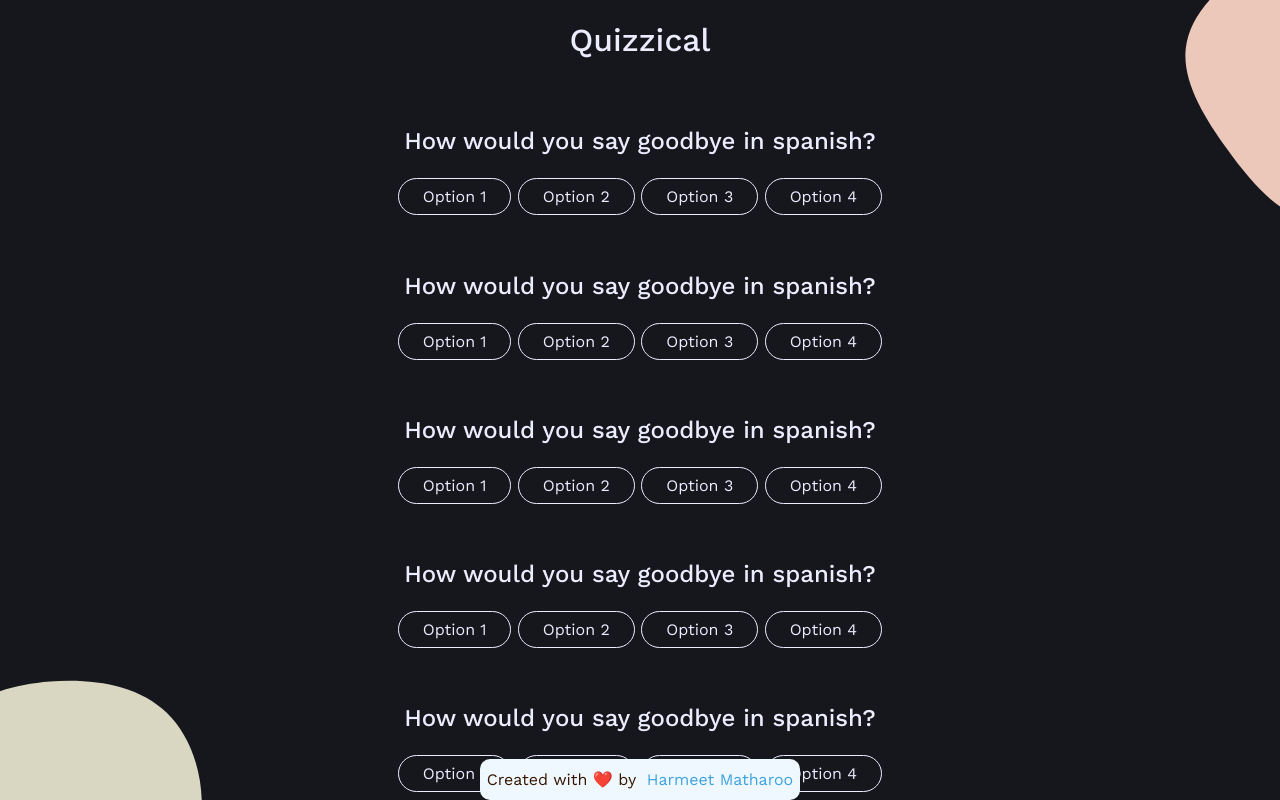
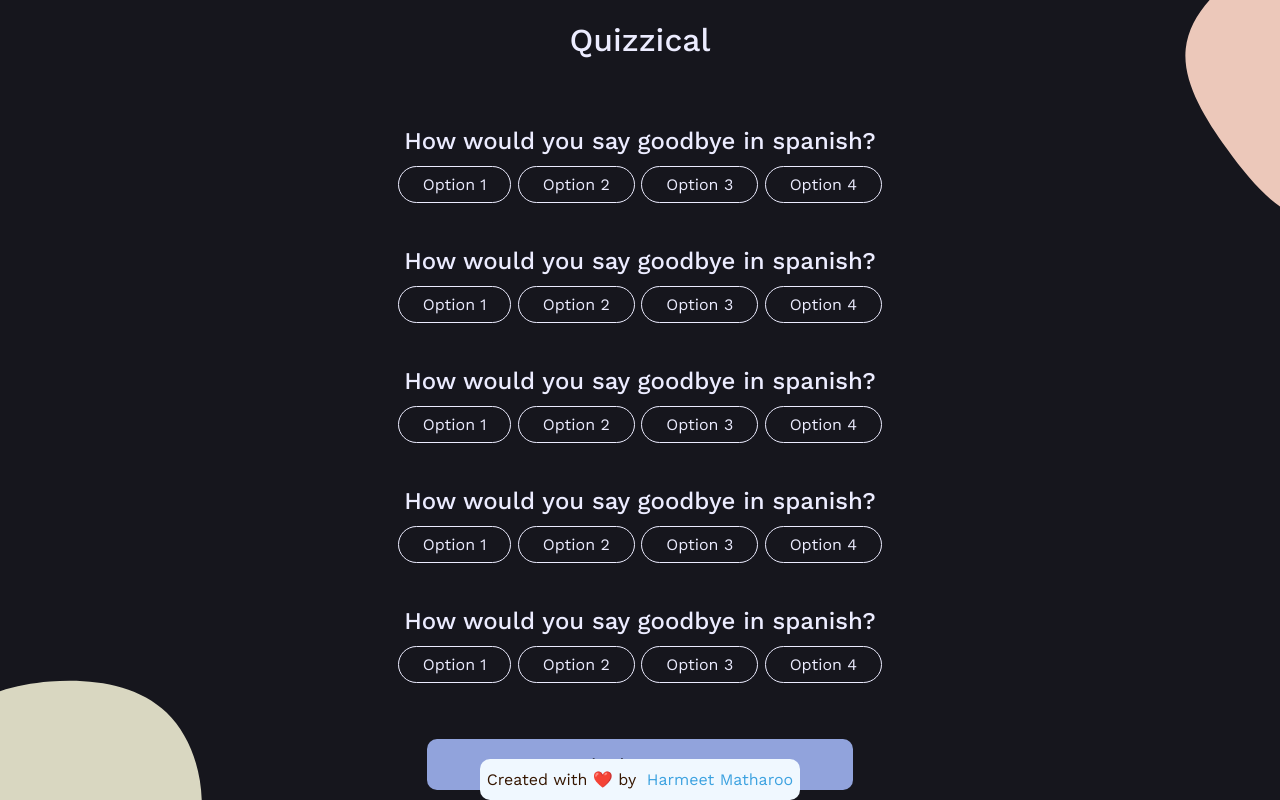
Before and after one commit to hmjatt/Quizzical, a React (Create React App) app in the folder quizzical/: page / in a window 1280 px wide. Both pictures are taken after a click on the button "Start Quiz". Built offline with nearby package versions, Linux system fonts and the light colour scheme.

Commit message:
Multiple `Options` can be selected

```diff
--- a/quizzical/src/components/Quiz.js
+++ b/quizzical/src/components/Quiz.js
@@ -5,45 +5,205 @@ function Quiz() {
 
     return (
         <div className="quiz">
-			<h1 className="heading">Quizzical</h1>
+            <h1 className="heading">Quizzical</h1>
             <h2 className="questions">How would you say goodbye in spanish?</h2>
             <div className="options">
-                <button>Option 1</button>
-                <button>Option 2</button>
-                <button>Option 3</button>
-                <button>Option 4</button>
+                <div>
+                    <input
+                        type="radio"
+                        name="question_1"
+                        id="q1_o1"
+                        value="Option 1"
+                    />
+                    <label htmlFor="q1_o1">Option 1</label>
+                </div>
+                <div>
+                    <input
+                        type="radio"
+                        name="question_1"
+                        id="q1_o2"
+                        value="Option 2"
+                    />
+                    <label htmlFor="q1_o2">Option 2</label>
+                </div>
+                <div>
+                    <input
+                        type="radio"
+                        name="question_1"
+                        id="q1_o3"
+                        value="Option 3"
+                    />
+                    <label htmlFor="q1_o3">Option 3</label>
+                </div>
+                <div>
+                    <input
+                        type="radio"
+                        name="question_1"
+                        id="q1_o4"
+                        value="Option 4"
+                    />
+                    <label htmlFor="q1_o4">Option 4</label>
+                </div>
             </div>
             <hr></hr>
             <h2 className="questions">How would you say goodbye in spanish?</h2>
             <div className="options">
-                <button>Option 1</button>
-                <button>Option 2</button>
-                <button>Option 3</button>
-                <button>Option 4</button>
+                <div>
+					<input
+						type="radio"
+						name="question_2"
+						id="q2_o1"
+						value="Option 1"
+					/>
+					<label htmlFor="q2_o1">Option 1</label>
+				</div>
+                <div>
+					<input
+						type="radio"
+						name="question_2"
+						id="q2_o2"
+						value="Option 2"
+					/>
+					<label htmlFor="q2_o2">Option 2</label>
+				</div>
+                <div>
+					<input
+						type="radio"
+						name="question_2"
+						id="q2_o3"
+						value="Option 3"
+					/>
+					<label htmlFor="q2_o3">Option 3</label>
+				</div>
+                <div>
+					<input
+						type="radio"
+						name="question_2"
+						id="q2_o4"
+						value="Option 4"
+					/>
+					<label htmlFor="q2_o4">Option 4</label>
+				</div>
             </div>
             <hr></hr>
             <h2 className="questions">How would you say goodbye in spanish?</h2>
             <div className="options">
-                <button>Option 1</button>
-                <button>Option 2</button>
-                <button>Option 3</button>
-                <button>Option 4</button>
+                <div>
+					<input
+						type="radio"
+						name="question_3"
+						id="q3_o1"
+						value="Option 1"
+					/>
+					<label htmlFor="q3_o1">Option 1</label>
+				</div>
+                <div>
+					<input
+						type="radio"
+						name="question_3"
+						id="q3_o2"
+						value="Option 2"
+					/>
+					<label htmlFor="q3_o2">Option 2</label>
+				</div>
+                <div>
+					<input
+						type="radio"
+						name="question_3"
+						id="q3_o3"
+						value="Option 3"
+					/>
+					<label htmlFor="q3_o3">Option 3</label>
+				</div>
+                <div>
+					<input
+						type="radio"
+						name="question_3"
+						id="q3_o4"
+						value="Option 4"
+					/>
+					<label htmlFor="q3_o4">Option 4</label>
+				</div>
             </div>
             <hr></hr>
             <h2 className="questions">How would you say goodbye in spanish?</h2>
             <div className="options">
-                <button>Option 1</button>
-                <button>Option 2</button>
-                <button>Option 3</button>
-                <button>Option 4</button>
+                <div>
+					<input
+						type="radio"
+						name="question_4"
+						id="q4_o1"
+						value="Option 1"
+					/>
+					<label htmlFor="q4_o1">Option 1</label>
+				</div>
+                <div>
+					<input
+						type="radio"
+						name="question_4"
+						id="q4_o2"
+						value="Option 2"
+					/>
+					<label htmlFor="q4_o2">Option 2</label>
+				</div>
+                <div>
+					<input
+						type="radio"
+						name="question_4"
+						id="q4_o3"
+						value="Option 3"
+					/>
+					<label htmlFor="q4_o3">Option 3</label>
+				</div>
+                <div>
+					<input
+						type="radio"
+						name="question_4"
+						id="q4_o4"
+						value="Option 4"
+					/>
+					<label htmlFor="q4_o4">Option 4</label>
+				</div>
             </div>
             <hr></hr>
             <h2 className="questions">How would you say goodbye in spanish?</h2>
             <div className="options">
-                <button>Option 1</button>
-                <button>Option 2</button>
-                <button>Option 3</button>
-                <button>Option 4</button>
+                <div>
+					<input
+						type="radio"
+						name="question_5"
+						id="q5_o1"
+						value="Option 1"
+					/>
+					<label htmlFor="q5_o1">Option 1</label>
+				</div>
+                <div>
+					<input
+						type="radio"
+						name="question_5"
+						id="q5_o2"
+						value="Option 2"
+					/>
+					<label htmlFor="q5_o2">Option 2</label>
+				</div>
+                <div>
+					<input
+						type="radio"
+						name="question_5"
+						id="q5_o3"
+						value="Option 3"
+					/>
+					<label htmlFor="q5_o3">Option 3</label>
+				</div>
+                <div>
+					<input
+						type="radio"
+						name="question_5"
+						id="q5_o4"
+						value="Option 4"
+					/>
+					<label htmlFor="q5_o4">Option 4</label>
+				</div>
             </div>
             <hr></hr>
             <button className="check-answers">Check Answers</button>
--- a/quizzical/src/styles/App.css
+++ b/quizzical/src/styles/App.css
@@ -79,7 +79,11 @@ h2 {
 	text-align: center;
 }
 
-.options button {
+.options {
+	display: flex;
+}
+
+.options label {
 	font-family: 'Work Sans', sans-serif;
 	margin: 0.2em;
 	padding: 0.5em 1.5em;
@@ -92,16 +96,24 @@ h2 {
 	border: 1px solid #ececff;
 }
 
-.options button:hover {
+.options label:hover {
 	filter: drop-shadow(0 0 0.55rem #6882d7);
 	background-color: #d6dffd;
 	color: #16161D;
 	border: 1px solid #d6dffd;
 }
 
-.options button:focus {
+.options input:checked ~label {
+	filter: drop-shadow(0 0 0.55rem #6882d7);
 	background-color: #d6dffd;
+	color: #16161D;
+	border: 1px solid #d6dffd;
 }
+
+input[type="radio"] {
+	display:none;
+}
+
 
 hr {
 	border-width: 0 0 1px 0;
@@ -184,6 +196,15 @@ footer a:hover {
 		margin: 4em 2em 2em 2em;
 	}
 
+	.questions {
+		margin-top: 0;
+	}
+
+	.options {
+		flex-wrap: wrap;
+		height: 12vh;
+	}
+
 	.blob1 {
 		left: -50%;
 		top: 85%;
```
Also changed, not shown: 1 other file (tests, documents, lock files or other folders).
